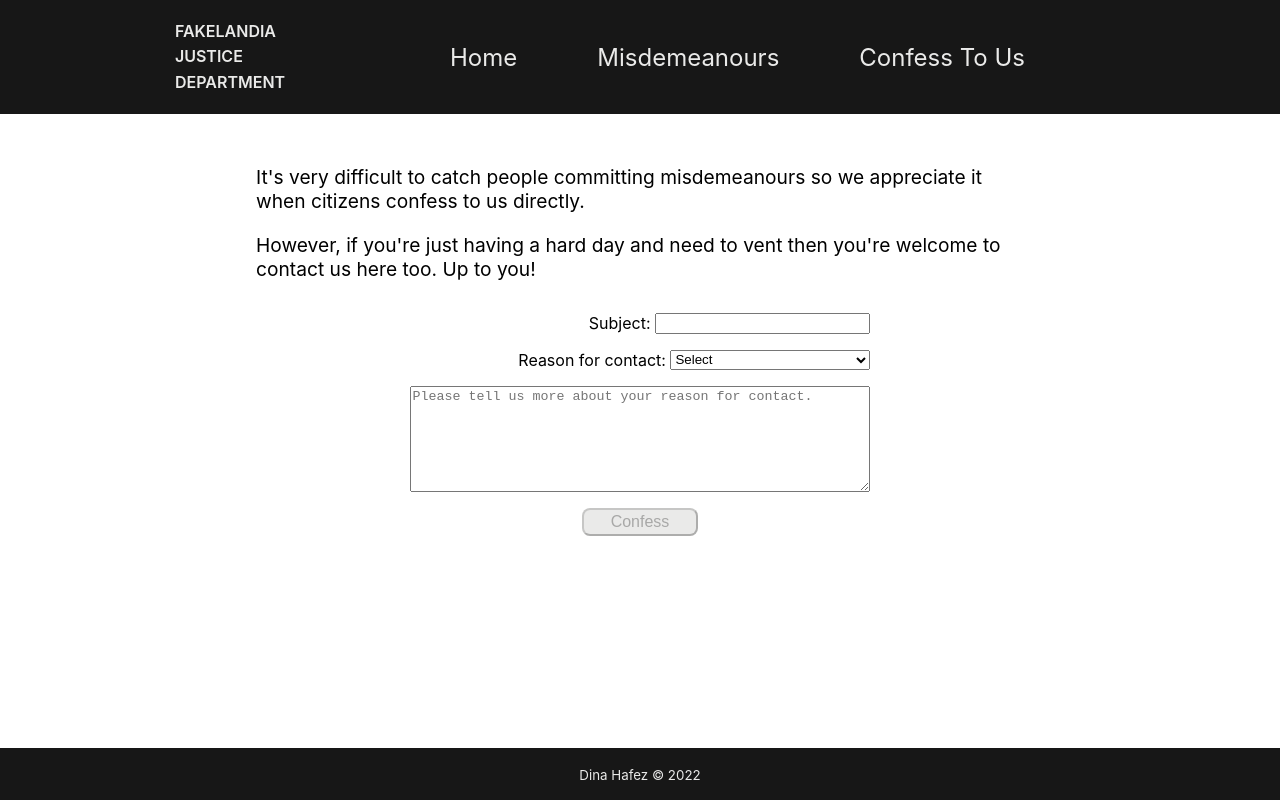
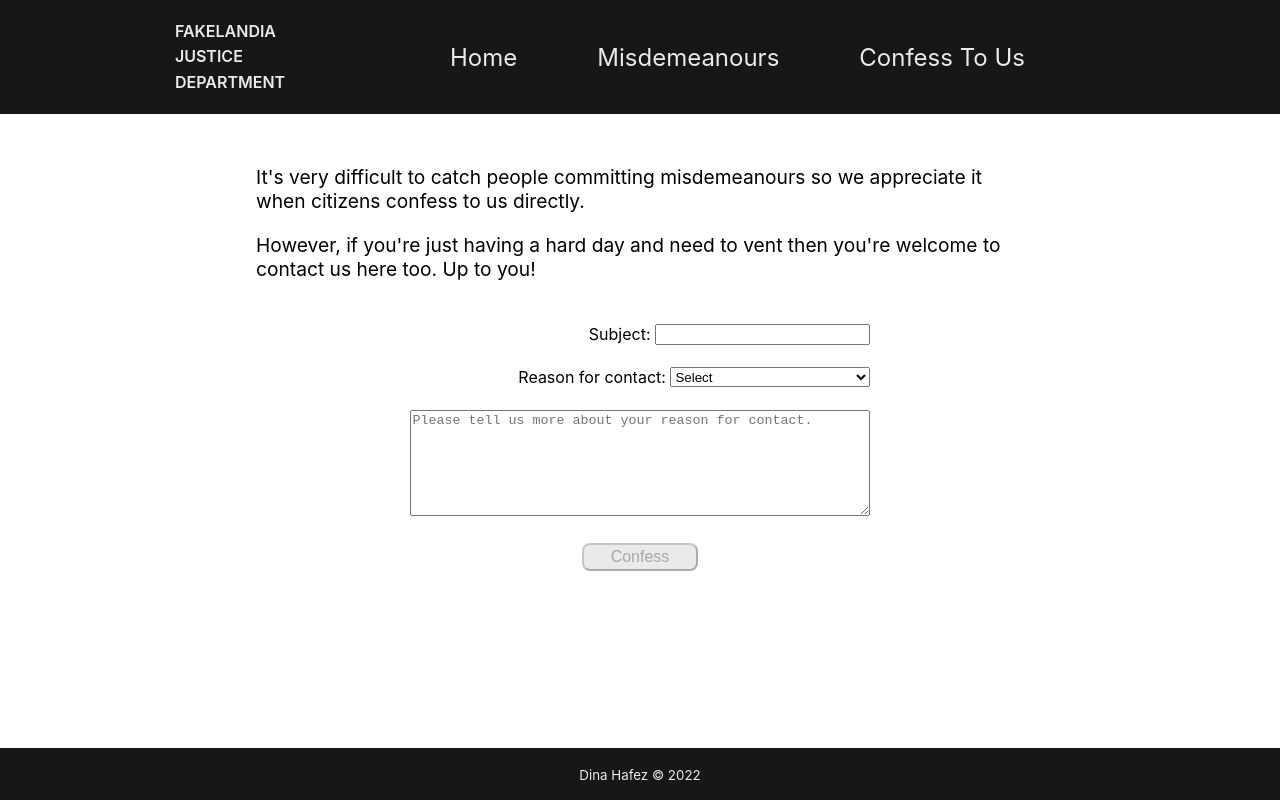
Before and after one commit to deedeeh/fakelandia-app-, a React (Create React App) app: page /confession in a window 1280 px wide. Built offline with nearby package versions, Linux system fonts and the light colour scheme.

Commit message:
Fixed type problem to update misdemeanours state with submitted data and fixed margin bug in form error messages

```diff
--- a/src/components/Confession.tsx
+++ b/src/components/Confession.tsx
@@ -1,18 +1,23 @@
 import React, { ChangeEvent, FormEvent } from 'react';
 import '../styles/confession.css';
 import ConfessionForm from './ConfessionForm';
+import ThankYou from './ThankYou';
 
 export interface ConfessionProps {
   disabledButton: boolean;
+  formSubmission: boolean;
+  confessionCitizenId: number;
   handleOnChangeSubject: (e: ChangeEvent<HTMLInputElement>) => void;
   handleOnChangeSelectReason: (e: ChangeEvent<HTMLSelectElement>) => void;
   handleOnChangeReasonText: (e: ChangeEvent<HTMLTextAreaElement>) => void;
   handleOnSubmit: (e: FormEvent<HTMLFormElement>) => void;
 }
 
-const Confession: React.FC<ConfessionProps> = ({ disabledButton, handleOnChangeSubject, handleOnChangeSelectReason, handleOnChangeReasonText, handleOnSubmit }) => {
+const Confession: React.FC<ConfessionProps> = ({ disabledButton, formSubmission, confessionCitizenId, handleOnChangeSubject, handleOnChangeSelectReason, handleOnChangeReasonText, handleOnSubmit }) => {
   return (
     <main className='content-container'>
+      {!formSubmission && (
+      <>
         <p className='conf-paragraph'>It's very difficult to catch people committing misdemeanours so we appreciate it when citizens confess to us directly.</p>
         <p className='conf-paragraph'>However, if you're just having a hard day and need to vent then you're welcome to contact us here too. Up to you!</p>
         <ConfessionForm
@@ -22,6 +27,11 @@ const Confession: React.FC<ConfessionProps> = ({ disabledButton, handleOnChangeS
           handleOnChangeReasonText={handleOnChangeReasonText}
           handleOnSubmit={handleOnSubmit}
         />
+      </>
+      )}
+      {formSubmission && (
+        <ThankYou confessionCitizenId={confessionCitizenId}/>
+      )}
     </main>
   )
 }
--- a/src/components/ConfessionForm.tsx
+++ b/src/components/ConfessionForm.tsx
@@ -1,5 +1,5 @@
 import React, { useContext, ChangeEvent, FormEvent } from 'react';
-import { ReasonTextContext, SelectedReasonContext, ShowErrorMessageContext, SubjectContext } from './ReactContext';
+import { ReasonTextContext, SelectedReasonContext, SubjectContext, ShowErrorMessageContext } from './ReactContext';
 import SubjectInput from './SubjectInput';
 import ReasonSelect from './ReasonSelect';
 import ReasonTextInput from './ReasonTextInput';
--- a/src/components/ErrorMessage.tsx
+++ b/src/components/ErrorMessage.tsx
@@ -1,6 +1,4 @@
 const ErrorMessage: React.FC<{message: string}> = ({ message }) =>
-  <div>
-    <p className='error-message'>{message}</p>
-  </div>
+  <p className='error-message'>{message}</p>
 
 export default ErrorMessage;
--- a/src/components/Router.tsx
+++ b/src/components/Router.tsx
@@ -1,24 +1,24 @@
 import React, { useState, useEffect, ChangeEvent, FormEvent } from 'react';
 import { Routes, Route } from 'react-router-dom';
-import generateMisdemeanours, { IMisdemeanour } from '../generate_misdemeanours';
+import generateMisdemeanours, { IMisdemeanour, Misdemeanour } from '../generate_misdemeanours';
 import Confession from './Confession';
 import Home from './Home'
 import Misdemeanours from './Misdemeanours';
 import NotFound from './NotFound';
 import Layout from './Layout';
 import { MisdemeanoursContext, SelectedMisdemeanoursContext, SelectedItemContext, SubjectContext, SelectedReasonContext, ReasonTextContext, ShowErrorMessageContext } from './ReactContext';
-import SubmittedData from './SubmittedData';
 
 const Router: React.FC = () => {
   const [ misdemeanours, setMisdemeanours ] = useState<Array<IMisdemeanour>>([]);
   const [ selectedMisdemeanours, setSelectedMisdemeanours] = useState<Array<IMisdemeanour>>([]);
   const [ selectedItem, setSelectedItem ] = useState<string>('filter');
   const [ subject, setSubject ] = useState<string>('');
-  const [ selectedReason, setSelectedReason ] = useState<string>('select');
+  const [ selectedReason, setSelectedReason ] = useState<'select' | 'talk' | Misdemeanour>('select');
   const [ reasonText, setReasonText ] = useState<string>('');
   const [ disabledButton, setDisabledButton ] = useState<boolean>(true);
   const [ showErrorMessage, setShowErrorMessage ] = useState<boolean>(true);
-  // const [ submittedData, setSubmittedData ] = useState<SubmittedData>({subject, selectedReason, reasonText});
+  const [ formSubmission, setFormSubmission ] = useState<boolean>(false);
+  const [ confessionCitizenId, setConfessionCitizenId ] = useState<number>(0);
 
   useEffect(() => {
     getMisdemeanours();
@@ -46,8 +46,13 @@ const Router: React.FC = () => {
     }
   }
 
+  function isReason ( reason: string) : reason is 'select' | 'talk' | Misdemeanour {
+    return (reason as 'select' | 'talk' | Misdemeanour) !== undefined;
+  }
+
   const handleOnChangeSelectReason = (e: ChangeEvent<HTMLSelectElement>) => {
     e.preventDefault();
+    if(!isReason(e.target.value)) { throw new Error('Yikes'); }
     setSelectedReason(e.target.value);
     if(subject.length >= 3 && subject.length <= 50 && /^[a-zA-Z]+$/.test(subject) && e.target.value !== 'select' && reasonText.length >= 18 && reasonText.length <= 150) {
       setDisabledButton(false)
@@ -75,16 +80,17 @@ const Router: React.FC = () => {
     setDisabledButton(true);
     setShowErrorMessage(false);
     resetForm();
-    // I get error here because of typescript union type with misdemeanour doesn't match string the type of selectedReason state
 
-    // else if(formData.selectedReason !== 'talk' && formData.selectedReason !== 'select') {
-    //   const newMisdemeanour: IMisdemeanour = {
-    //     citizenId: Math.random() * 500,
-    //     misdemeanour: formData.selectedReason,
-    //     date: new Date().toLocaleDateString()
-    //   }
-    //   setMisdemeanours({...misdemeanours, newMisdemeanour});
-    // }
+    if(formData.selectedReason !== 'talk' && formData.selectedReason !== 'select') {
+      const newMisdemeanour: IMisdemeanour = {
+        citizenId: Math.floor(Math.random() * 500),
+        misdemeanour: formData.selectedReason,
+        date: new Date().toLocaleDateString()
+      }
+      setMisdemeanours([...misdemeanours, newMisdemeanour]);
+      setConfessionCitizenId(newMisdemeanour.citizenId);
+      setFormSubmission(true);
+    }
   }
 
   const resetForm = () => {
@@ -92,7 +98,6 @@ const Router: React.FC = () => {
     setSelectedReason('select');
     setReasonText('');
   }
-
 
   return(
     <MisdemeanoursContext.Provider value={misdemeanours}>
@@ -109,6 +114,8 @@ const Router: React.FC = () => {
                       <Route path='/confession' element={
                         <Confession
                           disabledButton={disabledButton}
+                          formSubmission={formSubmission}
+                          confessionCitizenId={confessionCitizenId}
                           handleOnChangeSubject={handleOnChangeSubject}
                           handleOnChangeSelectReason={handleOnChangeSelectReason}
                           handleOnChangeReasonText={handleOnChangeReasonText}
--- a/src/components/Table.tsx
+++ b/src/components/Table.tsx
@@ -1,4 +1,4 @@
-import React, { useContext } from 'react';
+import { useContext } from 'react';
 import '../styles/misdemeanours.css';
 import { MisdemeanoursContext, SelectedItemContext, SelectedMisdemeanoursContext } from './ReactContext';
 import MapMisdemeanours from './MapMisdemeanours';
@@ -32,7 +32,7 @@ const Table = () => {
           ))}
         </tbody>
         )}
-        {selectedItem !== 'filter' && selectedMisdemeanours.length > 0 && (
+        {selectedItem !== 'filter' && selectedMisdemeanours.length >= 1 && (
         <tbody>
           {selectedMisdemeanours.map((misdemeanour, index) => (
             <tr key={misdemeanour.citizenId}>
@@ -45,6 +45,9 @@ const Table = () => {
         </tbody>
         )}
       </table>
+      {selectedItem !== 'filter' && selectedMisdemeanours.length === 0 && (
+        <p>Sorry we don't have records of {selectedItem.toUpperCase()}.</p>
+      )}
     </div>
   )
 }
--- /dev/null
+++ b/src/components/ThankYou.tsx
@@ -0,0 +1,12 @@
+import '../styles/confession.css';
+
+const ThankYou: React.FC<{confessionCitizenId: number}> = ({ confessionCitizenId }) => {
+  return (
+    <>
+      <p className='conf-paragraph'>Thank you for your confession.</p>
+      <p className='conf-paragraph'>You can now check your misdemeanour details with your id of {confessionCitizenId}</p>
+    </>
+  )
+}
+
+export default ThankYou;
--- a/src/styles/confession.css
+++ b/src/styles/confession.css
@@ -28,7 +28,8 @@ body {
 }
 
 .form__element {
-  margin-bottom: 1rem;
+  margin-bottom: 0.7rem;
+  margin-top: 0.7rem;
   display: flex;
   justify-content: flex-end;
 }
@@ -43,7 +44,7 @@ body {
 }
 
 .form__button {
-  margin: 0 auto;
+  margin: 1rem auto 0;
   padding: 0.2rem 0;
   font-size: 1rem;
   width: 40%;
@@ -62,6 +63,7 @@ body {
 
 .error-message {
   text-align: right;
+  margin: 0;
 }
 
 @media screen and (min-width: 700px) {
```
Also changed, not shown: src/components/SubmittedData.ts (deleted, +0 -7 lines), src/components/ReasonTextInput.tsx (line endings or trailing spaces), src/components/SubjectInput.tsx (line endings or trailing spaces). Lines whose indentation alone changed are shown as unchanged.
